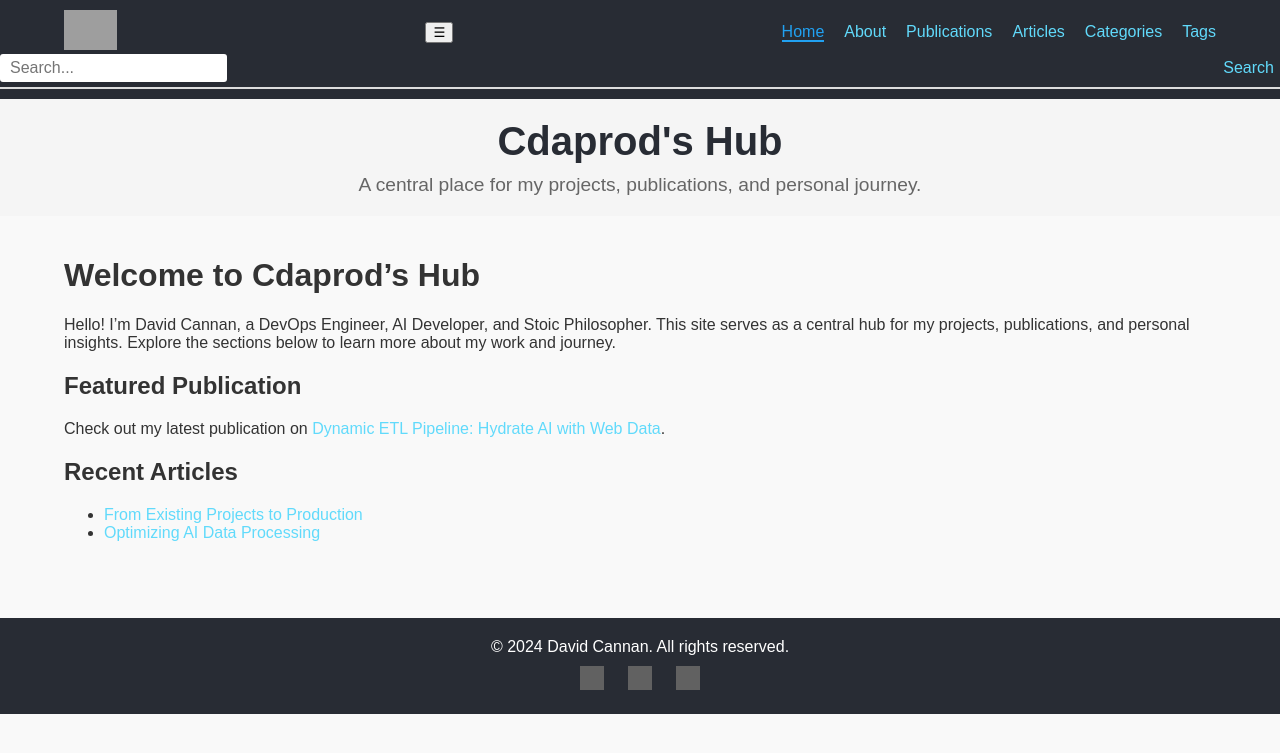
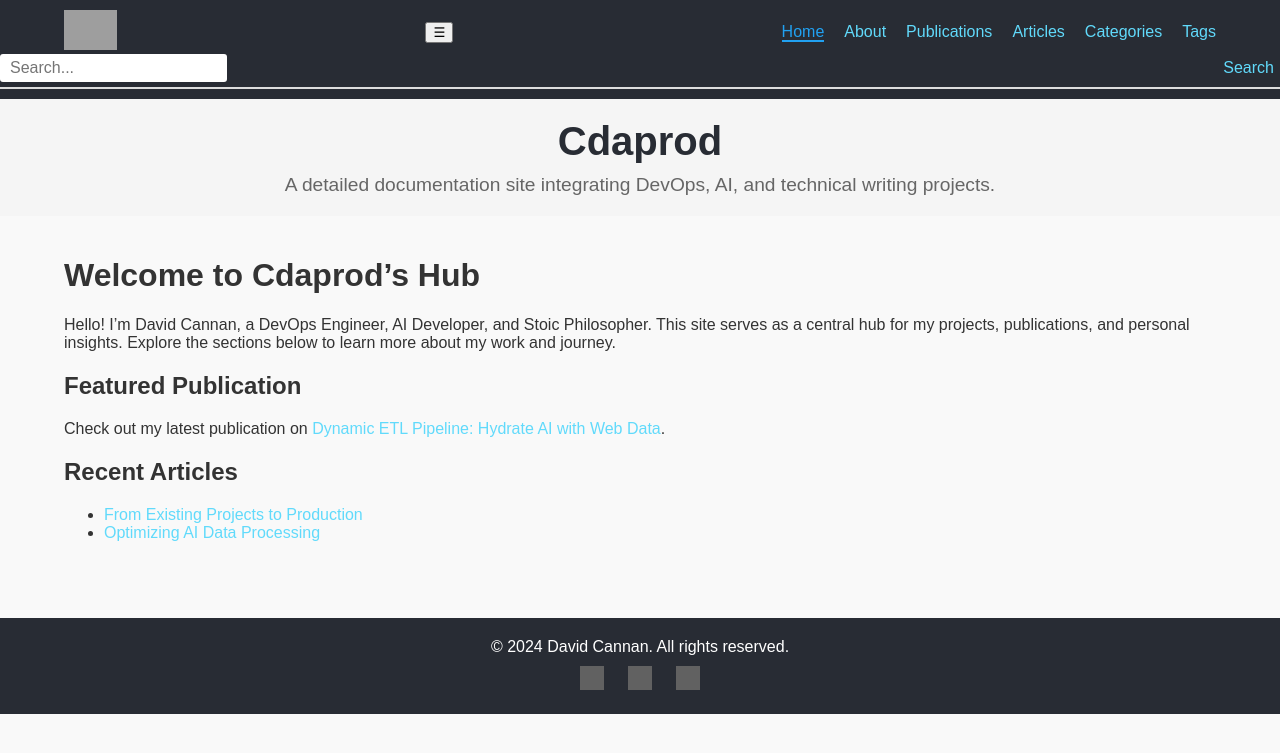
Before and after one commit to Cdaprod/Cdaprod, a Jekyll site: the page built from docs/index.md, in a window 1280 px wide. Shown: the top 753 px of the page. Built offline with Jekyll 4.4.1, drawn with Linux system fonts in a browser that asks for light colours; some of the changed lines change nothing that is shown; grey boxes are pictures that could not be loaded.

Commit message:
Update _config.yml for Cdaprod, add SEO settings and timezone

```diff
--- a/docs/_config.yml
+++ b/docs/_config.yml
@@ -1,52 +1,88 @@
-# _config.yml
+# _config.yml (Adapted for Cdaprod)
+theme: jekyll-theme-chirpy
 
-# Site Settings
-title: Cdaprod's Hub
-description: A central place for my projects, publications, and personal journey.
-url: https://cdaprod.github.io  # Replace with your GitHub Pages URL
+lang: en
+timezone: America/New_York  # Set to your preferred timezone
 
-# Build Settings
-baseurl: ""  # Leave empty if using the root
-permalink: /:categories/:title/  # Clean URLs based on categories
+# SEO settings
+title: Cdaprod  # Customize your site title
+tagline: Documentation Hub for Cdaprod Projects
+description: >-
+  A detailed documentation site integrating DevOps, AI, and technical writing projects.
 
-# Markdown Processor
-markdown: kramdown
+url: "https://ghpages.cdaprod.dev"  # Set to your GitHub Pages URL
+baseurl: "/docs"  # Ensure this matches your GitHub Pages folder setting
+
+github:
+  username: Cdaprod  # Replace with your GitHub username
+
+twitter:
+  username: cdasmktcda  # Replace with your Twitter handle
+
+social:
+  name: David Cannan
+  email: cdaprod@cdaprod.dev
+  links:
+    - https://twitter.com/cdasmktcda
+    - https://github.com/Cdaprod
+
+# Site verification settings (fill these in if needed)
+webmaster_verifications:
+  google:
+  bing:
+  alexa:
+  yandex:
+  baidu:
+  facebook:
+
+# Analytics (fill in your specific provider details)
+analytics:
+  google:
+    id: # Your Google Analytics ID
+
+theme_mode: light  # Choose light or dark mode as your default
+
+avatar: "/assets/images/avatar.png"  # Ensure the avatar path matches your local image
+social_preview_image: "/assets/images/social-preview.png"
+
+toc: true  # Enable Table of Contents for posts
+
+# Comments settings (enable if using Disqus, Giscus, etc.)
+comments:
+  provider: giscus
+  giscus:
+    repo: Cdaprod/Cdaprod
+    repo_id: your_repo_id
+    category: your_category
+    category_id: your_category_id
+
+paginate: 5  # Adjust pagination settings to suit your needs
+
 kramdown:
-  input: GFM  # GitHub Flavored Markdown
+  syntax_highlighter: rouge
+  syntax_highlighter_opts:
+    block:
+      line_numbers: true
 
-# Theme Settings
-theme: minima  # Starting with Minima; can customize or switch as needed
+collections:
+  tabs:
+    output: true
+    sort_by: order
 
-# Plugins
-plugins:
-  - jekyll-sitemap  # Generates a sitemap.xml
-
-# Exclude Specific Files or Directories from the Build
+# Exclude files that shouldn’t be part of the build
 exclude:
   - README.md
-  - .github
-  - other-repo-files
+  - Gemfile
+  - Gemfile.lock
+  - docs/tools
+  - "*.config.js"
+  - package*.json
 
-# Author Information
-author:
-  name: David Cannan
-  email: cdaprod@cdaprod.dev
-
-# Social Links (Optional)
-social:
-  twitter: https://twitter.com/cdasmarkt
-  linkedin: https://www.linkedin.com/in/davidcannan
-  website: https://sanity.cdaprod.dev
-
-# Collections (Optional for Advanced Organization)
-collections:
-  articles:
-    output: true
-    permalink: /articles/:name/
-  publications:
-    output: true
-    permalink: /publications/:name/
-
-# Custom Variables (Optional)
-custom:
-  svg_dir: "/assets/images/"
+jekyll-archives:
+  enabled: [categories, tags]
+  layouts:
+    category: category
+    tag: tag
+  permalinks:
+    tag: /tags/:name/
+    category: /categories/:name/
```
Also changed, not shown: docs/_posts/article-2.md (added), docs/_posts/article-3.md (added), docs/_posts/article.md (added), docs/_posts/disaster-proof-minio-gitops.md (renamed from docs/articles/disaster-proof-minio-gitops.md), docs/_posts/from-existing-projects-to-production.md (renamed from docs/articles/from-existing-projects-to-production.md), docs/_posts/optimizing-ai-data-processing.md (renamed from docs/articles/optimizing-ai-data-processing.md), 1 other file.
